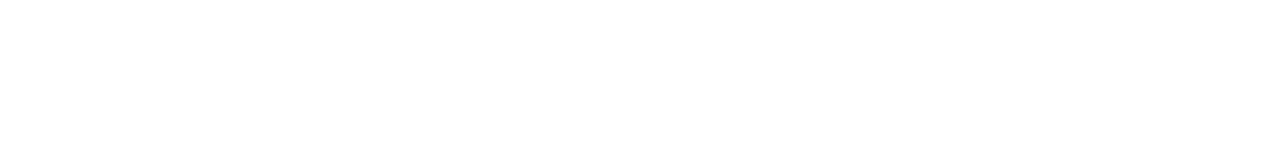
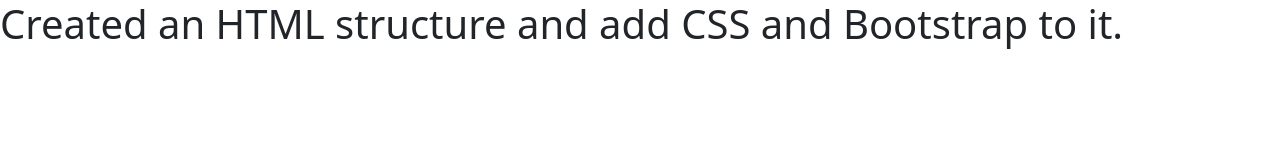
Before and after one commit to fardin-faisal/OSTAD-Assignment-M5, a plain HTML site: page index.html in a window 1280 px wide. Drawn offline with Linux system fonts and the light colour scheme.

Commit message:
Created an HTML structure and add CSS and Bootstrap to it.

```diff
--- a/index.html
+++ b/index.html
@@ -8,6 +8,6 @@
     <link rel="stylesheet" href="./css/bootstrap.css" />
   </head>
   <body>
-
+    <h1>Created an HTML structure and add CSS and Bootstrap to it.</h1>
   </body>
 </html>
```
